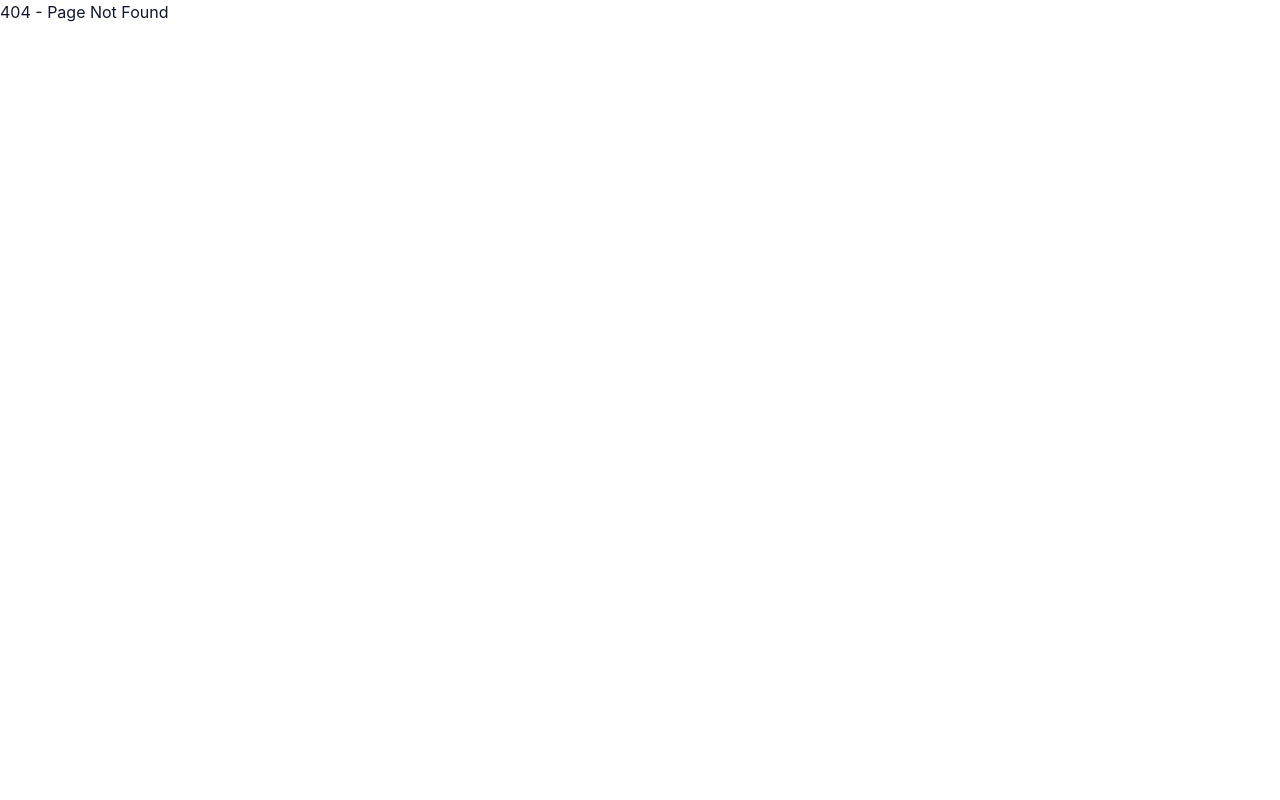
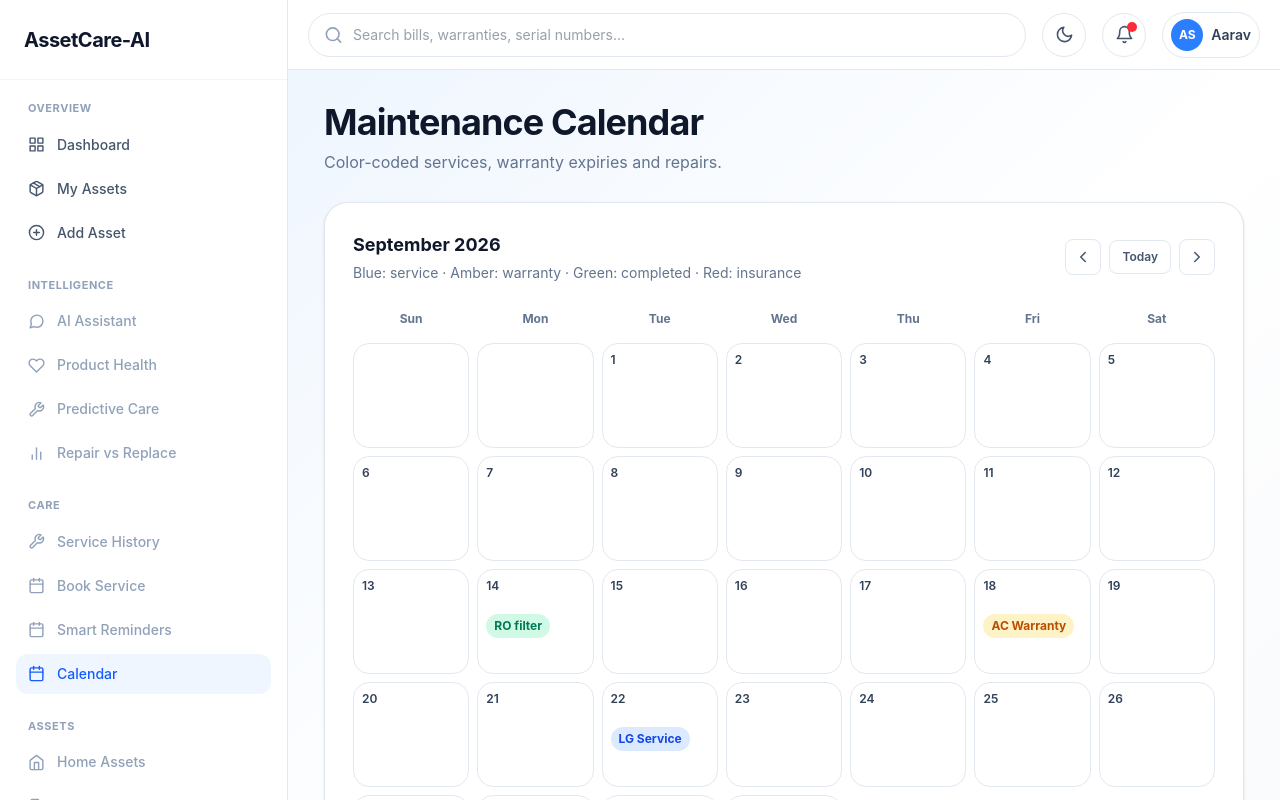
Before and after one commit to Farheens25/AssetCare-AI, a React app in the folder frontend/: page /calendar in a window 1280 px wide. Before the commit this address had no page. Shown: the top 800 px of the page. Built offline with nearby package versions, Linux system fonts and the light colour scheme; the HTML template or start-up script is replaced by a standard one.

Commit message:
Add maintenance calendar

```diff
--- a/frontend/src/components/dashboard/DashboardSidebar.jsx
+++ b/frontend/src/components/dashboard/DashboardSidebar.jsx
@@ -13,7 +13,7 @@ import {
   FiShield,
   FiBarChart2,
   FiShoppingBag,
-  FiLeaf,
+   FiSun,
   FiUsers,
   FiBriefcase,
   FiHelpCircle,
@@ -93,7 +93,7 @@ function DashboardSidebar({ open, onClose }) {
         {
           label: "Calendar",
           icon: FiCalendar,
-          path: "#",
+          path: "/calendar",
         },
       ],
     },
@@ -144,7 +144,7 @@ function DashboardSidebar({ open, onClose }) {
         },
         {
           label: "Energy & Eco",
-          icon: FiLeaf,
+          icon:  FiSun,
           path: "#",
         },
       ],
--- a/frontend/src/pages/Dashboard.jsx
+++ b/frontend/src/pages/Dashboard.jsx
@@ -411,14 +411,14 @@ function Dashboard() {
                 Smart Reminders
               </button>
 
-              <button
-                type="button"
-                disabled
-                className="flex w-full cursor-not-allowed items-center gap-3 rounded-xl px-3 py-2.5 text-sm font-medium text-slate-400"
-              >
-                📆
-                Calendar
-              </button>
+   <Link
+  to="/calendar"
+  onClick={() => setSidebarOpen(false)}
+  className="flex items-center gap-3 rounded-xl px-3 py-2.5 text-sm font-medium text-slate-600 hover:bg-slate-50 hover:text-slate-900"
+>
+  <FiCalendar size={17} />
+  Calendar
+</Link>
 
             </div>
           </div>
--- /dev/null
+++ b/frontend/src/pages/MaintenanceCalendar.jsx
@@ -0,0 +1,275 @@
+import { useState } from "react";
+import {
+  FiSearch,
+  FiMoon,
+  FiBell,
+  FiChevronLeft,
+  FiChevronRight,
+} from "react-icons/fi";
+import DashboardSidebar from "../components/dashboard/DashboardSidebar";
+
+const months = [
+  "January",
+  "February",
+  "March",
+  "April",
+  "May",
+  "June",
+  "July",
+  "August",
+  "September",
+  "October",
+  "November",
+  "December",
+];
+
+const eventData = {
+  14: {
+    label: "RO filter",
+    type: "completed",
+  },
+  18: {
+    label: "AC Warranty",
+    type: "warranty",
+  },
+  22: {
+    label: "LG Service",
+    type: "service",
+  },
+  27: {
+    label: "Insurance",
+    type: "insurance",
+  },
+};
+
+function MaintenanceCalendar() {
+  const [sidebarOpen, setSidebarOpen] = useState(false);
+
+  const [currentDate, setCurrentDate] = useState(
+    new Date(2026, 8, 1)
+  );
+
+  const year = currentDate.getFullYear();
+  const month = currentDate.getMonth();
+
+  const firstDay = new Date(year, month, 1).getDay();
+  const daysInMonth = new Date(year, month + 1, 0).getDate();
+
+  const previousMonth = () => {
+    setCurrentDate(new Date(year, month - 1, 1));
+  };
+
+  const nextMonth = () => {
+    setCurrentDate(new Date(year, month + 1, 1));
+  };
+
+  const goToToday = () => {
+    setCurrentDate(new Date());
+  };
+
+  const calendarDays = [];
+
+  for (let i = 0; i < firstDay; i++) {
+    calendarDays.push(null);
+  }
+
+  for (let day = 1; day <= daysInMonth; day++) {
+    calendarDays.push(day);
+  }
+
+  return (
+    <div className="min-h-screen bg-slate-50">
+      {/* Sidebar */}
+      <DashboardSidebar
+        open={sidebarOpen}
+        onClose={() => setSidebarOpen(false)}
+      />
+
+      {/* Main content */}
+      <div className="lg:ml-72">
+        {/* Top Navbar */}
+        <header className="sticky top-0 z-30 flex h-[70px] items-center gap-4 border-b border-slate-200 bg-white px-5">
+          {/* Mobile menu */}
+          <button
+            type="button"
+            onClick={() => setSidebarOpen(true)}
+            className="rounded-lg p-2 text-slate-600 hover:bg-slate-100 lg:hidden"
+          >
+            ☰
+          </button>
+
+          {/* Search */}
+          <div className="relative flex-1">
+            <FiSearch
+              className="absolute left-4 top-1/2 -translate-y-1/2 text-slate-400"
+              size={19}
+            />
+
+            <input
+              type="text"
+              placeholder="Search bills, warranties, serial numbers..."
+              className="h-11 w-full rounded-full border border-slate-200 bg-white pl-11 pr-4 text-sm text-slate-700 outline-none transition focus:border-blue-400 focus:ring-2 focus:ring-blue-100"
+            />
+          </div>
+
+          {/* Dark mode */}
+          <button
+            type="button"
+            className="hidden h-11 w-11 items-center justify-center rounded-full border border-slate-200 text-slate-600 transition hover:bg-slate-50 sm:flex"
+          >
+            <FiMoon size={19} />
+          </button>
+
+          {/* Notification */}
+          <button
+            type="button"
+            className="relative flex h-11 w-11 items-center justify-center rounded-full border border-slate-200 text-slate-600 transition hover:bg-slate-50"
+          >
+            <FiBell size={19} />
+
+            <span className="absolute right-2 top-2 h-2.5 w-2.5 rounded-full bg-red-500" />
+          </button>
+
+          {/* User */}
+          <button
+            type="button"
+            className="flex items-center gap-2 rounded-full border border-slate-200 px-2 py-1.5 transition hover:bg-slate-50"
+          >
+            <span className="flex h-8 w-8 items-center justify-center rounded-full bg-blue-500 text-xs font-bold text-white">
+              AS
+            </span>
+
+            <span className="hidden text-sm font-semibold text-slate-700 md:block">
+              Aarav
+            </span>
+          </button>
+        </header>
+
+        {/* Page */}
+        <main className="min-h-[calc(100vh-70px)] bg-gradient-to-br from-blue-50 via-white to-slate-50 px-5 py-8 lg:px-9">
+          {/* Heading */}
+          <div className="mx-auto max-w-7xl">
+            <div className="mb-7">
+              <h1 className="text-3xl font-bold tracking-tight text-slate-900 md:text-4xl">
+                Maintenance Calendar
+              </h1>
+
+              <p className="mt-2 text-sm text-slate-500 md:text-base">
+                Color-coded services, warranty expiries and repairs.
+              </p>
+            </div>
+
+            {/* Calendar Card */}
+            <section className="rounded-3xl border border-slate-200 bg-white p-5 shadow-sm md:p-7">
+              {/* Calendar Header */}
+              <div className="mb-5 flex flex-col gap-4 sm:flex-row sm:items-center sm:justify-between">
+                <div>
+                  <h2 className="text-lg font-bold text-slate-900">
+                    {months[month]} {year}
+                  </h2>
+
+                  <p className="mt-1 text-sm text-slate-500">
+                    Blue: service · Amber: warranty · Green: completed ·
+                    Red: insurance
+                  </p>
+                </div>
+
+                {/* Calendar controls */}
+                <div className="flex items-center gap-2">
+                  <button
+                    type="button"
+                    onClick={previousMonth}
+                    className="flex h-9 w-9 items-center justify-center rounded-lg border border-slate-200 text-slate-600 hover:bg-slate-50"
+                  >
+                    <FiChevronLeft size={18} />
+                  </button>
+
+                  <button
+                    type="button"
+                    onClick={goToToday}
+                    className="rounded-lg border border-slate-200 px-3 py-2 text-xs font-semibold text-slate-600 hover:bg-slate-50"
+                  >
+                    Today
+                  </button>
+
+                  <button
+                    type="button"
+                    onClick={nextMonth}
+                    className="flex h-9 w-9 items-center justify-center rounded-lg border border-slate-200 text-slate-600 hover:bg-slate-50"
+                  >
+                    <FiChevronRight size={18} />
+                  </button>
+                </div>
+              </div>
+
+              {/* Week names */}
+              <div className="mb-2 grid grid-cols-7 gap-2">
+                {[
+                  "Sun",
+                  "Mon",
+                  "Tue",
+                  "Wed",
+                  "Thu",
+                  "Fri",
+                  "Sat",
+                ].map((day) => (
+                  <div
+                    key={day}
+                    className="py-2 text-center text-xs font-bold text-slate-500"
+                  >
+                    {day}
+                  </div>
+                ))}
+              </div>
+
+              {/* Calendar */}
+              <div className="grid grid-cols-7 gap-2">
+                {calendarDays.map((day, index) => {
+                  const event =
+                    day && year === 2026 && month === 8
+                      ? eventData[day]
+                      : null;
+
+                  return (
+                    <div
+                      key={index}
+                      className="min-h-[90px] rounded-2xl border border-slate-200 bg-white p-2 transition hover:border-blue-200 hover:bg-slate-50 md:min-h-[105px]"
+                    >
+                      {day && (
+                        <>
+                          <div className="text-xs font-semibold text-slate-700">
+                            {day}
+                          </div>
+
+                          {event && (
+                            <div
+                              className={`mt-5 inline-flex max-w-full rounded-full px-2 py-1 text-[10px] font-bold md:text-xs ${
+                                event.type === "service"
+                                  ? "bg-blue-100 text-blue-700"
+                                  : event.type === "warranty"
+                                  ? "bg-amber-100 text-amber-700"
+                                  : event.type === "completed"
+                                  ? "bg-emerald-100 text-emerald-700"
+                                  : "bg-red-100 text-red-700"
+                              }`}
+                            >
+                              <span className="truncate">
+                                {event.label}
+                              </span>
+                            </div>
+                          )}
+                        </>
+                      )}
+                    </div>
+                  );
+                })}
+              </div>
+            </section>
+          </div>
+        </main>
+      </div>
+    </div>
+  );
+}
+
+export default MaintenanceCalendar;
--- a/frontend/src/routes/AppRoutes.jsx
+++ b/frontend/src/routes/AppRoutes.jsx
@@ -10,7 +10,9 @@ import Products from "../pages/Products";
 import Notifications from "../pages/Notifications";
 import Profile from "../pages/Profile";
 import Settings from "../pages/Settings";
+import MaintenanceCalendar from "../pages/MaintenanceCalendar";
 import NotFound from "../pages/NotFound";
+
 
 function AppRoutes() {
   return (
@@ -26,6 +28,7 @@ function AppRoutes() {
       <Route path="/profile" element={<Profile />} />
       <Route path="/settings" element={<Settings />} />
       <Route path="*" element={<NotFound />} />
+      <Route path="/calendar" element={<MaintenanceCalendar />}/>
     </Routes>
   );
 }
```
